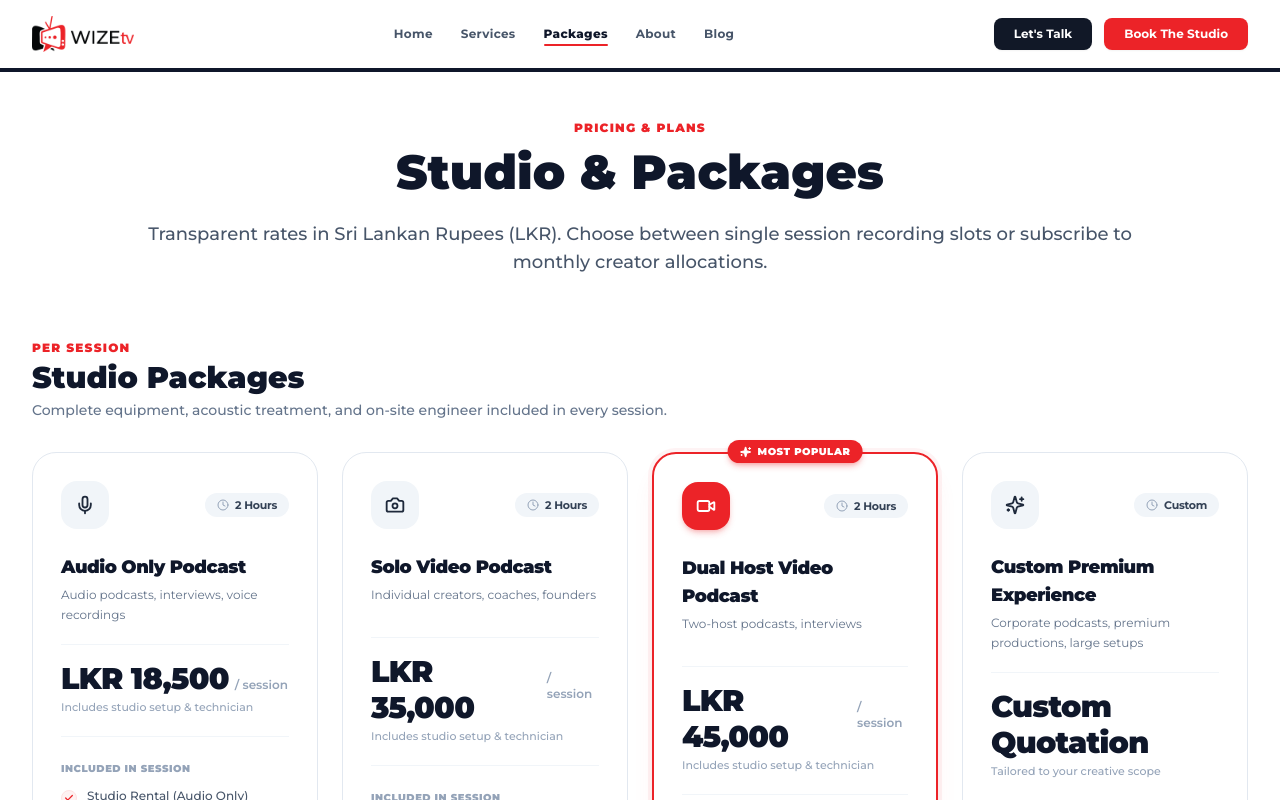
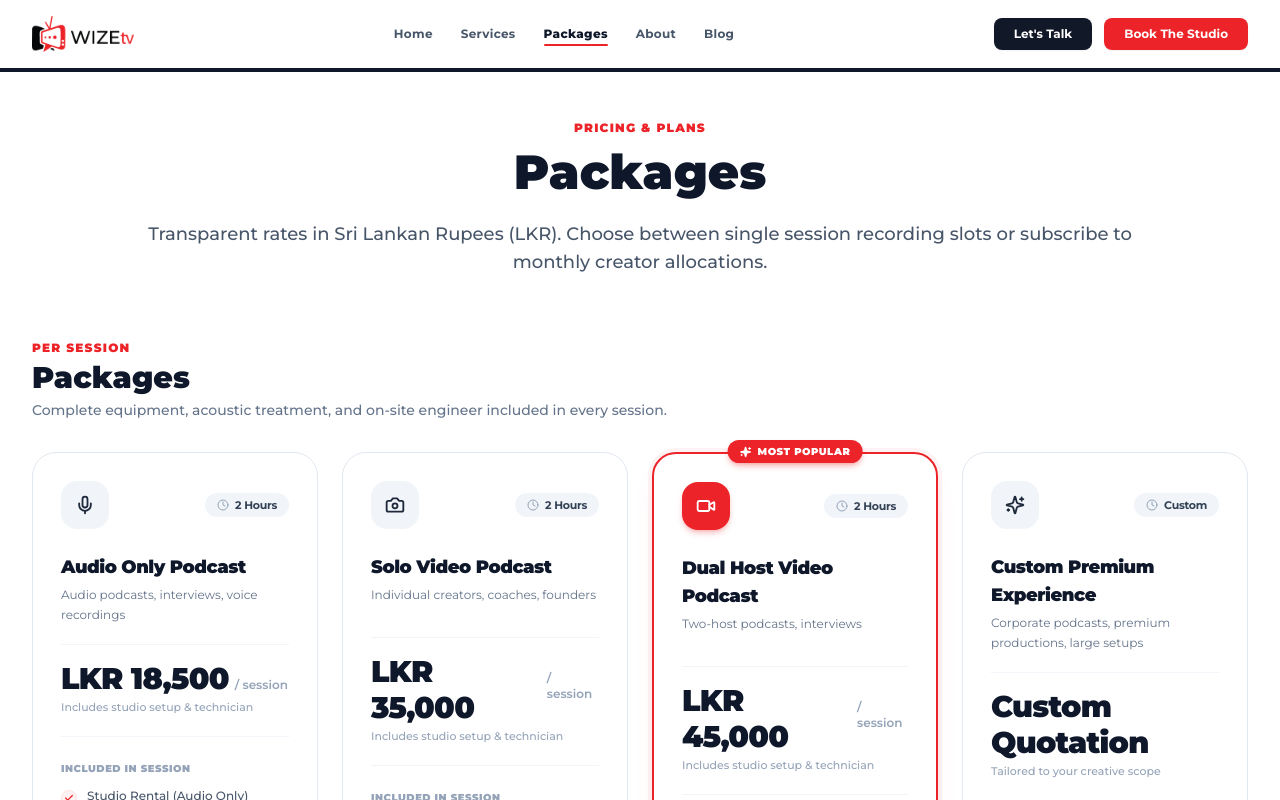
Before and after one commit to SanudaDe/mediawize, a Next.js app: page /pricing in a window 1280 px wide. Shown: the top 800 px of the page. Built offline with nearby package versions, Linux system fonts and the light colour scheme.

Commit message:
studio & packages changes

```diff
--- a/app/pricing/page.tsx
+++ b/app/pricing/page.tsx
@@ -47,7 +47,7 @@ export default function StudioPackagesPage() {
           PRICING & PLANS
         </span>
         <h1 className="text-3xl sm:text-5xl font-black text-slate-900 mb-6 leading-tight">
-          Studio & Packages
+          Packages
         </h1>
         <p className="text-base sm:text-lg text-slate-600 leading-relaxed font-medium">
           Transparent rates in Sri Lankan Rupees (LKR). Choose between single session recording slots or subscribe to monthly creator allocations.
@@ -64,7 +64,7 @@ export default function StudioPackagesPage() {
               PER SESSION
             </span>
             <h2 className="text-2xl sm:text-3xl font-black text-slate-900">
-              Studio Packages
+              Packages
             </h2>
             <p className="text-xs sm:text-sm text-slate-500 font-medium mt-1">
               Complete equipment, acoustic treatment, and on-site engineer included in every session.
--- a/components/layout/Footer.tsx
+++ b/components/layout/Footer.tsx
@@ -114,7 +114,7 @@ export const Footer: React.FC = () => {
             <ul className="space-y-2 text-xs text-slate-400">
               <li>
                 <Link href="/pricing" className="hover:text-brand-red transition-colors">
-                  Studio & Packages
+                  Packages
                 </Link>
               </li>
               <li>
```
